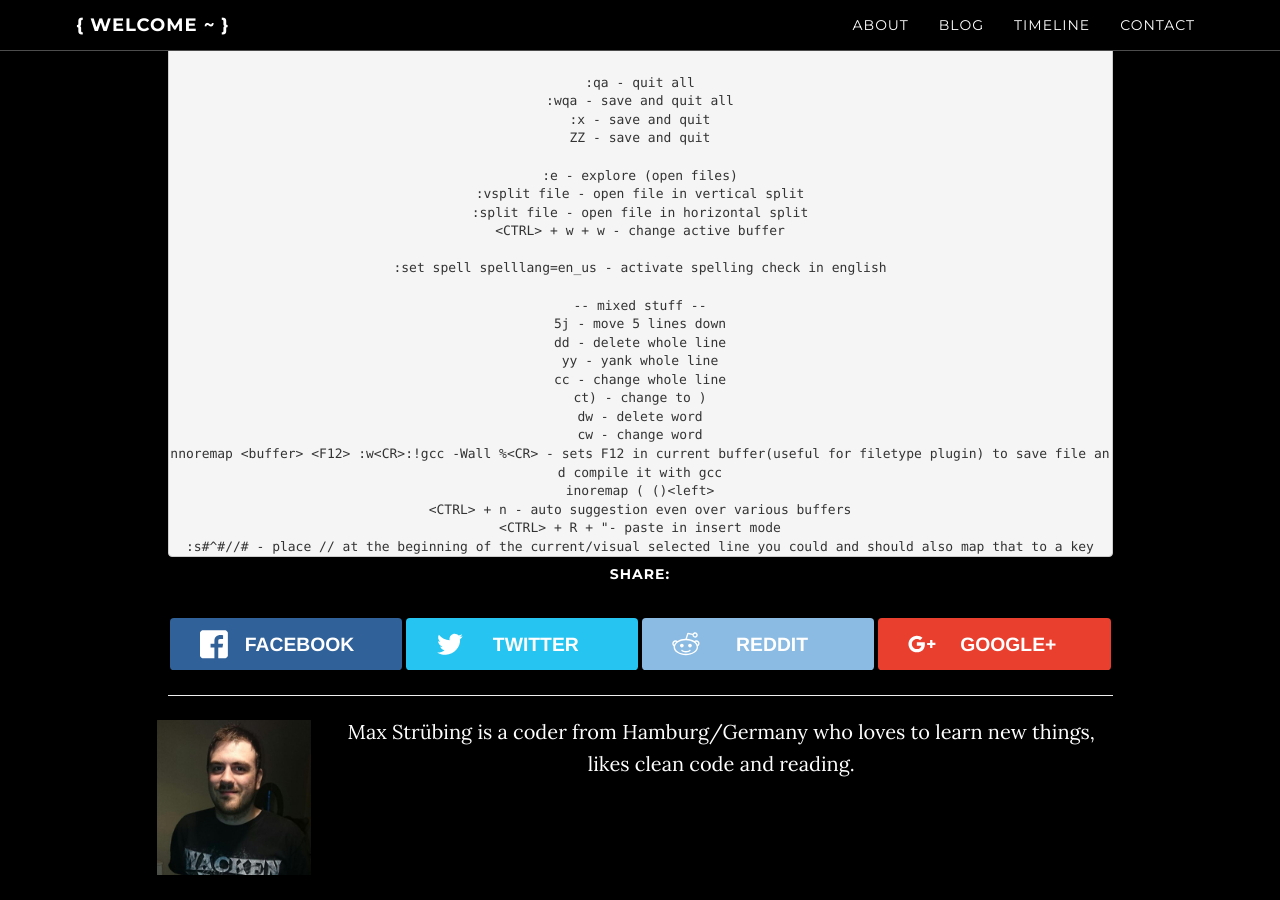
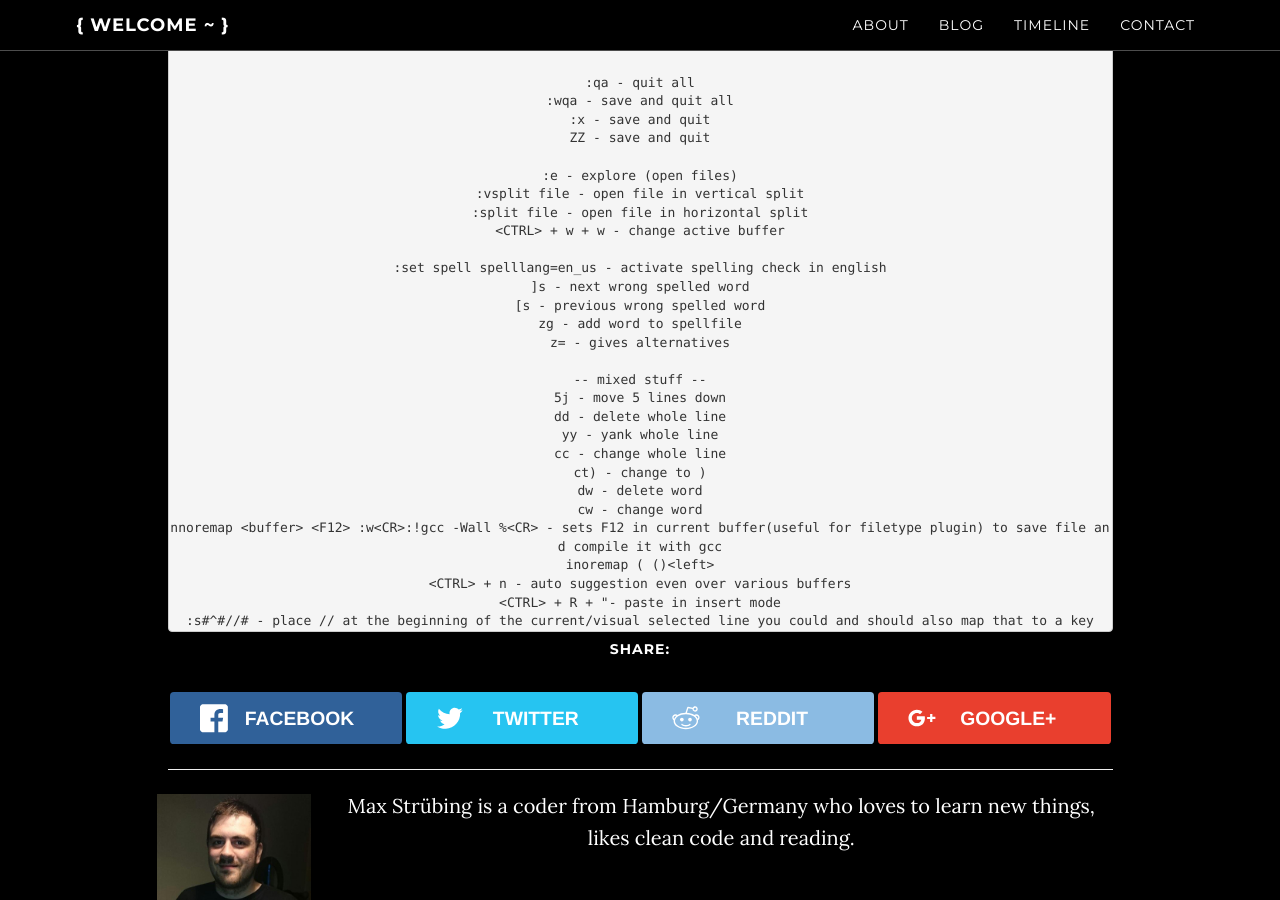
Before and after one commit to mstruebing/mstruebing.github.io, a Jekyll site: the page built from _posts/2016-06-20-vim-cheatsheet.md, in a window 1280 px wide and 900 px high, scrolled down 1105 px. Built offline with Jekyll 4.4.1, drawn with Linux system fonts in a browser that asks for light colours; nearby versions of some CDN libraries; a style sheet for code colours, icons or effects is not loaded.

Commit message:
adjust cheatsheet

```diff
--- a/_posts/2016-06-20-vim-cheatsheet.md
+++ b/_posts/2016-06-20-vim-cheatsheet.md
@@ -59,6 +59,10 @@ ZZ - save and quit
 <CTRL> + w + w - change active buffer
 
 :set spell spelllang=en_us - activate spelling check in english
+]s - next wrong spelled word
+[s - previous wrong spelled word
+zg - add word to spellfile
+z= - gives alternatives
 
 -- mixed stuff --
 5j - move 5 lines down
```
